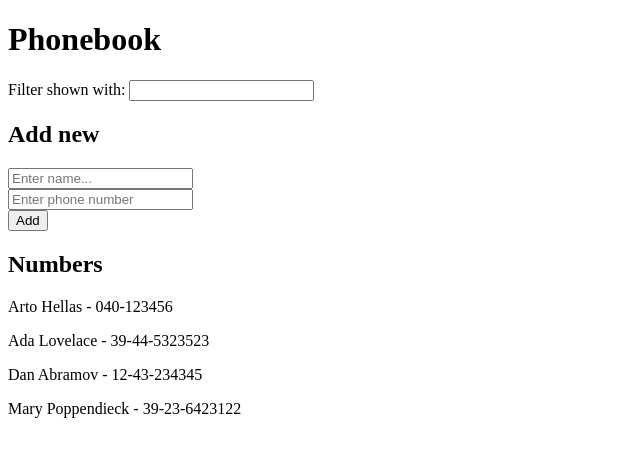
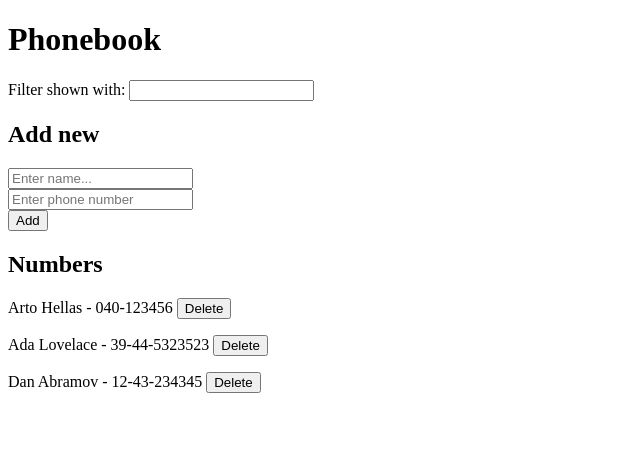
Before and after one commit to ferueda/fullstackopen2020, a React (Create React App) app in the folder part2/phonebook/: page / in a window 1280 px wide. Shown: the top 456 px of the page, without its empty margins (0-640 px from the left). Built offline with nearby package versions, Linux system fonts and the light colour scheme; data requests are answered from the project's data file; the HTML template or start-up script is replaced by a standard one.

Commit message:
finished exercise 2.172

```diff
--- a/part2/phonebook/db.json
+++ b/part2/phonebook/db.json
@@ -14,11 +14,6 @@
       "name": "Dan Abramov",
       "number": "12-43-234345",
       "id": 3
-    },
-    {
-      "name": "Mary Poppendieck",
-      "number": "39-23-6423122",
-      "id": 4
     }
   ]
 }
--- a/part2/phonebook/src/App.js
+++ b/part2/phonebook/src/App.js
@@ -3,7 +3,7 @@ import axios from 'axios';
 import Heading from './components/Heading';
 import PersonForm from './components/PersonForm';
 import Filter from './components/Filter';
-import Numbers from './components/Numbers';
+import Persons from './components/Persons';
 import personServices from './services/persons';
 
 const App = () => {
@@ -32,6 +32,15 @@ const App = () => {
     setShowAll(false);
   };
 
+  const handleDeletionOf = (personId, personName) => {
+    if (window.confirm(`Are you sure you want to delete ${personName}?`)) {
+      personServices
+        .deletePerson(personId)
+        .then(() => personServices.getAll())
+        .then(updatedPersons => setPersons(updatedPersons));
+    }
+  };
+
   const addPerson = e => {
     e.preventDefault();
 
@@ -51,9 +60,10 @@ const App = () => {
         number: newNumber
       };
 
-      personServices.create(personObject).then(personResponse => {
+      personServices.createPerson(personObject).then(personResponse => {
         setPersons(persons.concat(personResponse));
         setNewName('');
+        setNewNumber('');
       });
     }
   };
@@ -80,7 +90,10 @@ const App = () => {
         handlePhoneChange={handlePhoneChange}
         displayBlock={displayBlock}
       />
-      <Numbers personsToShow={personsToShow} />
+      <Persons
+        personsToShow={personsToShow}
+        handleDeletionOf={handleDeletionOf}
+      />
     </div>
   );
 };
--- a/part2/phonebook/src/components/Numbers.js
+++ /dev/null
@@ -1,25 +0,0 @@
-import React from 'react';
-import Heading from './Heading';
-
-const Person = ({ person }) => {
-  return (
-    <p>
-      {person.name} - {person.number}
-    </p>
-  );
-};
-
-const Numbers = ({ personsToShow }) => {
-  return (
-    <div>
-      <Heading type='h2' text='Numbers' />
-      <div>
-        {personsToShow.map(person => (
-          <Person key={person.id} person={person} />
-        ))}
-      </div>
-    </div>
-  );
-};
-
-export default Numbers;
--- /dev/null
+++ b/part2/phonebook/src/components/Persons.js
@@ -0,0 +1,30 @@
+import React from 'react';
+import Heading from './Heading';
+
+const Person = ({ person, handleDeletion }) => {
+  return (
+    <p>
+      {person.name} - {person.number}{' '}
+      <button onClick={handleDeletion}>Delete</button>
+    </p>
+  );
+};
+
+const Persons = ({ personsToShow, handleDeletionOf }) => {
+  return (
+    <div>
+      <Heading type='h2' text='Numbers' />
+      <div>
+        {personsToShow.map(person => (
+          <Person
+            key={person.id}
+            person={person}
+            handleDeletion={() => handleDeletionOf(person.id, person.name)}
+          />
+        ))}
+      </div>
+    </div>
+  );
+};
+
+export default Persons;
--- a/part2/phonebook/src/services/persons.js
+++ b/part2/phonebook/src/services/persons.js
@@ -7,9 +7,14 @@ const getAll = async () => {
   return response.data;
 };
 
-const create = async personObject => {
+const createPerson = async personObject => {
   const response = await axios.post(baseURL, personObject);
   return response.data;
 };
 
-export default { getAll, create };
+const deletePerson = async personId => {
+  const response = await axios.delete(`${baseURL}/${personId}`);
+  return response;
+};
+
+export default { getAll, createPerson, deletePerson };
```
